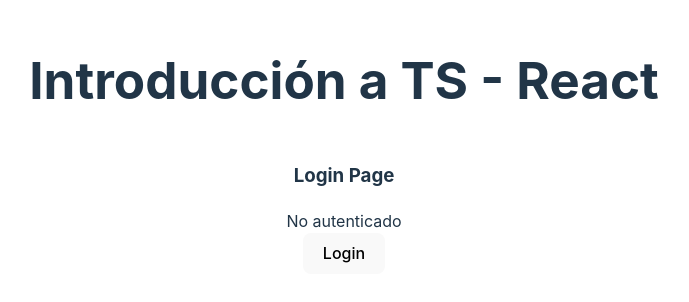
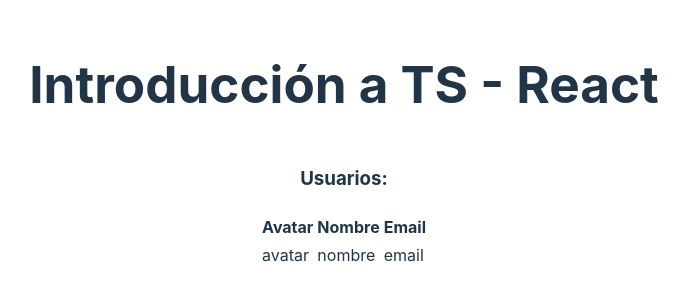
Before and after one commit to Majomon/01-ReactNative, a React (Vite) app in the folder 01-react-fundation/: page / in a window 1280 px wide. Shown: the part 254-556 px from the top of the page, without its empty margins (296-985 px from the left). Built offline with nearby package versions, Linux system fonts and the light colour scheme; no server answers.

Commit message:
Peticiones axios

```diff
--- a/01-react-fundation/package.json
+++ b/01-react-fundation/package.json
@@ -10,6 +10,7 @@
     "preview": "vite preview"
   },
   "dependencies": {
+    "axios": "^1.6.8",
     "react": "^18.2.0",
     "react-dom": "^18.2.0",
     "zustand": "^4.5.2"
--- a/01-react-fundation/src/App.tsx
+++ b/01-react-fundation/src/App.tsx
@@ -1,4 +1,4 @@
-import { Counter, CounterWithHook, LoginPage } from "./components";
+import { Counter, CounterWithHook, LoginPage, UserPage } from "./components";
 import /* BasicTypes, */ /* BasicFunctions */ /* ObjectLiterals */
 "./typescript";
 
@@ -11,7 +11,8 @@
       {/*       <BasicFunctions /> */}
       {/*    <Counter />*/}
       {/*       <CounterWithHook /> */}
-      <LoginPage />
+      {/*     <LoginPage />*/}
+      <UserPage />
     </main>
   );
 }
--- /dev/null
+++ b/01-react-fundation/src/components/UserPage.tsx
@@ -0,0 +1,37 @@
+import { useEffect } from "react";
+import axios from "axios";
+export const UserPage = () => {
+  /*   useEffect(() => {
+    fetch("https://reqres.in/api/users?page=2")
+      .then((resp) => resp.json())
+      .then((data) => console.log(data));
+  }, []); */
+
+  useEffect(() => {
+    axios
+      .get("https://reqres.in/api/users?page=2")
+      .then((resp) => console.log(resp.data));
+  }, []);
+
+  return (
+    <>
+      <h3>Usuarios:</h3>
+      <table>
+        <thead>
+          <tr>
+            <th>Avatar</th>
+            <th>Nombre</th>
+            <th>Email</th>
+          </tr>
+        </thead>
+        <tbody>
+          <tr>
+            <td>avatar</td>
+            <td>nombre</td>
+            <td>email</td>
+          </tr>
+        </tbody>
+      </table>
+    </>
+  );
+};
--- a/01-react-fundation/src/components/index.ts
+++ b/01-react-fundation/src/components/index.ts
@@ -1,3 +1,4 @@
 export * from "./Counter";
 export * from "./CounterWithHook";
 export * from "./LoginPage";
+export * from "./UserPage";
```
Also changed, not shown: 1 other file (tests, documents, lock files or other folders).
